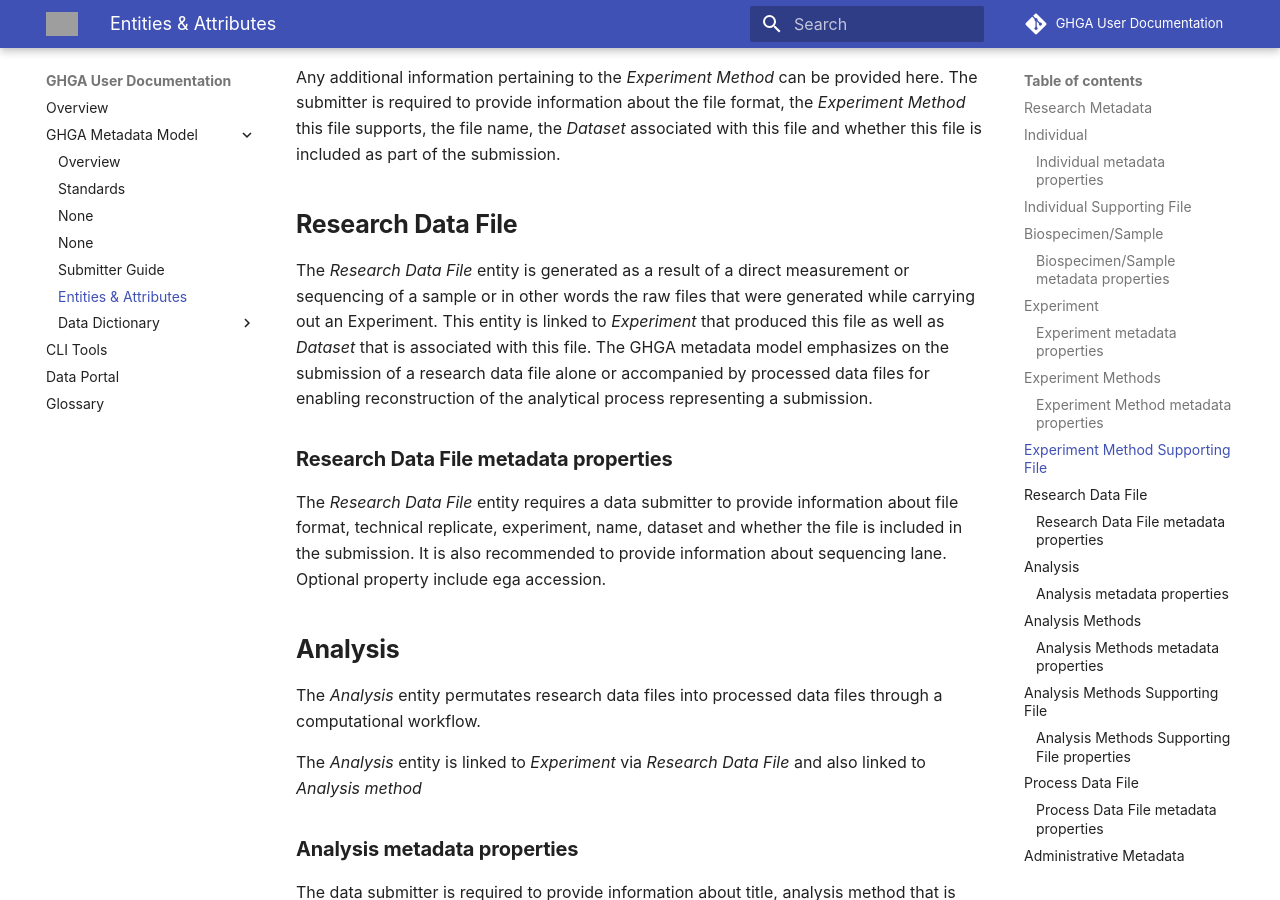
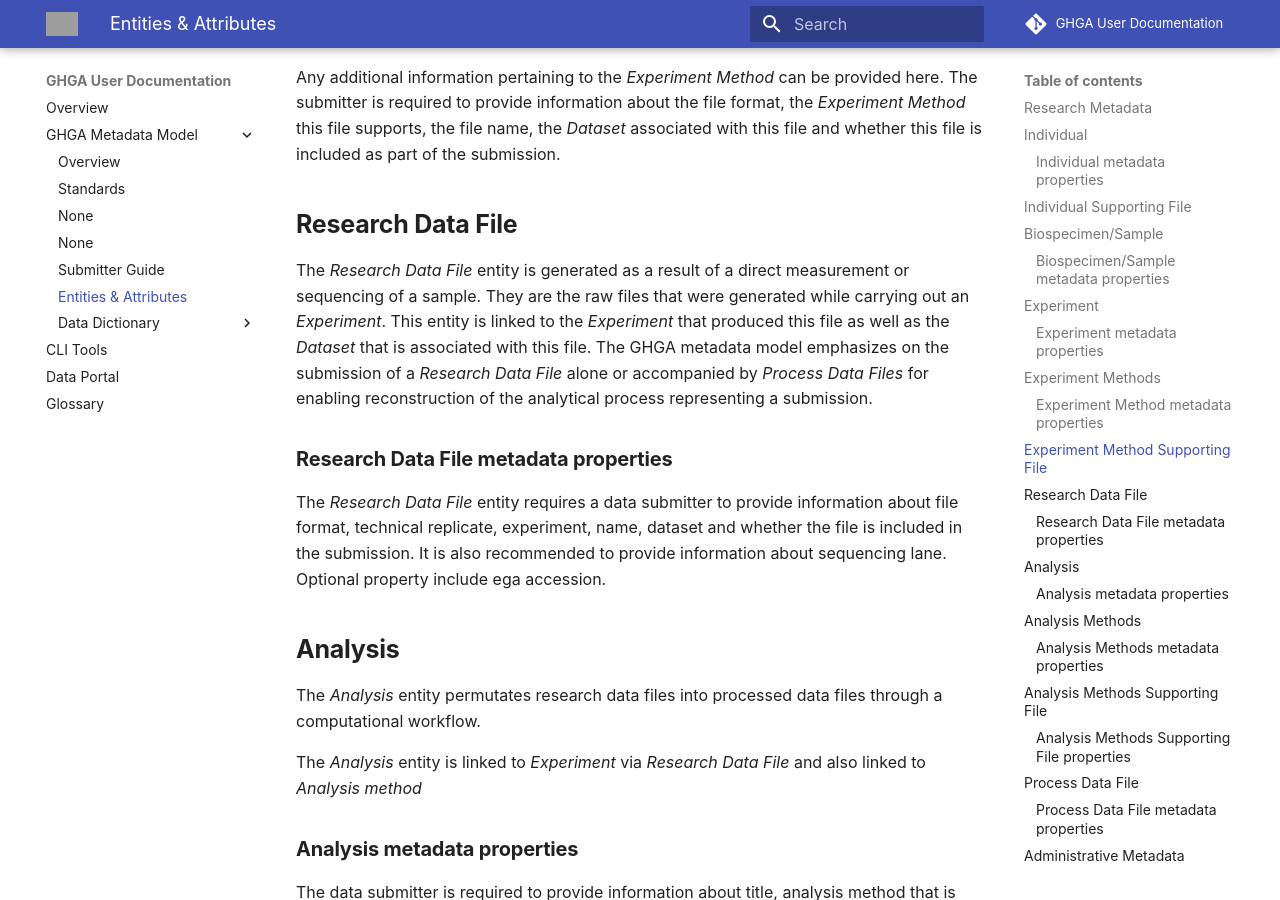
Before and after one commit to ghga-de/docs.ghga.de, an MkDocs documentation site: the page built from user_docs/metadata/entities.md, in a window 1280 px wide and 900 px high, scrolled down 2721 px. Built offline with MkDocs 1.6.1 and Material for MkDocs 9.7.7, drawn with Linux system fonts in a browser that asks for light colours; comment, search, counter and statistics services are not loaded; grey boxes are pictures that could not be loaded.

Commit message:
Update user_docs/metadata/entities.md
Co-authored-by: Karoline Mauer <105430060+mauerk@users.noreply.github.com>

```diff
--- a/user_docs/metadata/entities.md
+++ b/user_docs/metadata/entities.md
@@ -60,7 +60,7 @@ Any additional information pertaining to the *Experiment Method* can be provided
 
 ## **Research Data File**
 
-The *Research Data File* entity is generated as a result of a direct measurement or sequencing of a sample or in other words the raw files that were generated while carrying out an Experiment. This entity is linked to *Experiment* that produced this file as well as *Dataset* that is associated with this file. The GHGA metadata model emphasizes on the submission of a research data file alone or accompanied by processed data files for enabling reconstruction of the analytical process representing a submission.
+The *Research Data File* entity is generated as a result of a direct measurement or sequencing of a sample. They are the raw files that were generated while carrying out an *Experiment*. This entity is linked to the *Experiment* that produced this file as well as the *Dataset* that is associated with this file. The GHGA metadata model emphasizes on the submission of a *Research Data File* alone or accompanied by *Process Data Files* for enabling reconstruction of the analytical process representing a submission.
 
 ### **Research Data File metadata properties**
 
```
